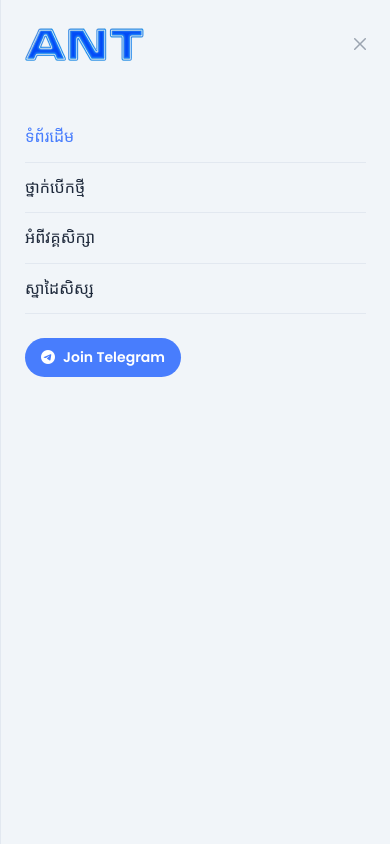
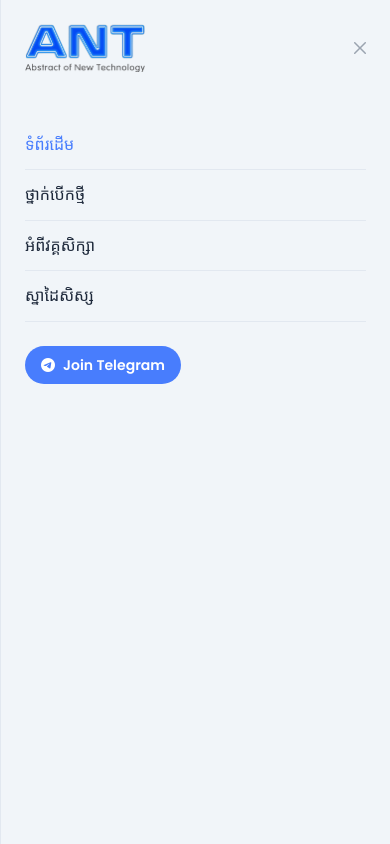
Before and after one commit to Sreylen096/ant_student, a Vue app: page / in a window 390 px wide. Both pictures are taken after a click on the button 341 px from the left and 132 px from the top of the page. Shown: the top 844 px of the page. Built offline with nearby package versions, Linux system fonts and the light colour scheme; a web font is replaced by a local one.

Commit message:
Update responsive

```diff
--- a/src/components/layouts/Navbar.vue
+++ b/src/components/layouts/Navbar.vue
@@ -27,7 +27,7 @@
     <nav class="navbar navbar-expand-lg shadow-none px-0 py-3 py-sm-4 py-md-2">
 
       <a class="navbar-brand" href="#">
-        <img src="/images/homepage/ANTlogo 1.png" alt="" />
+        <img src="/images/homepage/ANT logo HD.png" alt="ANT-logo" class="img-fluid" style="width: 120px;" />
       </a>
       <button class="navbar-toggler" type="button" data-bs-toggle="offcanvas" data-bs-target="#offcanvasNavbar"
         aria-controls="offcanvasNavbar">
@@ -37,7 +37,7 @@
       <div class="offcanvas offcanvas-end" tabindex="-1" id="offcanvasNavbar" aria-labelledby="offcanvasNavbarLabel">
         <div class="offcanvas-header">
           <h5 class="offcanvas-title" id="offcanvasNavbarLabel">
-            <img src="/images/homepage/ANTlogo 1.png" alt="" />
+            <img src="/images/homepage/ANT logo HD.png" alt="ANT-logo" class="img-fluid" style="width: 120px;" />
           </h5>
           <button type="button" class="btn-close" data-bs-dismiss="offcanvas" aria-label="Close"></button>
         </div>
```
Also changed, not shown: public/images/homepage/ANT logo HD.png (added).
